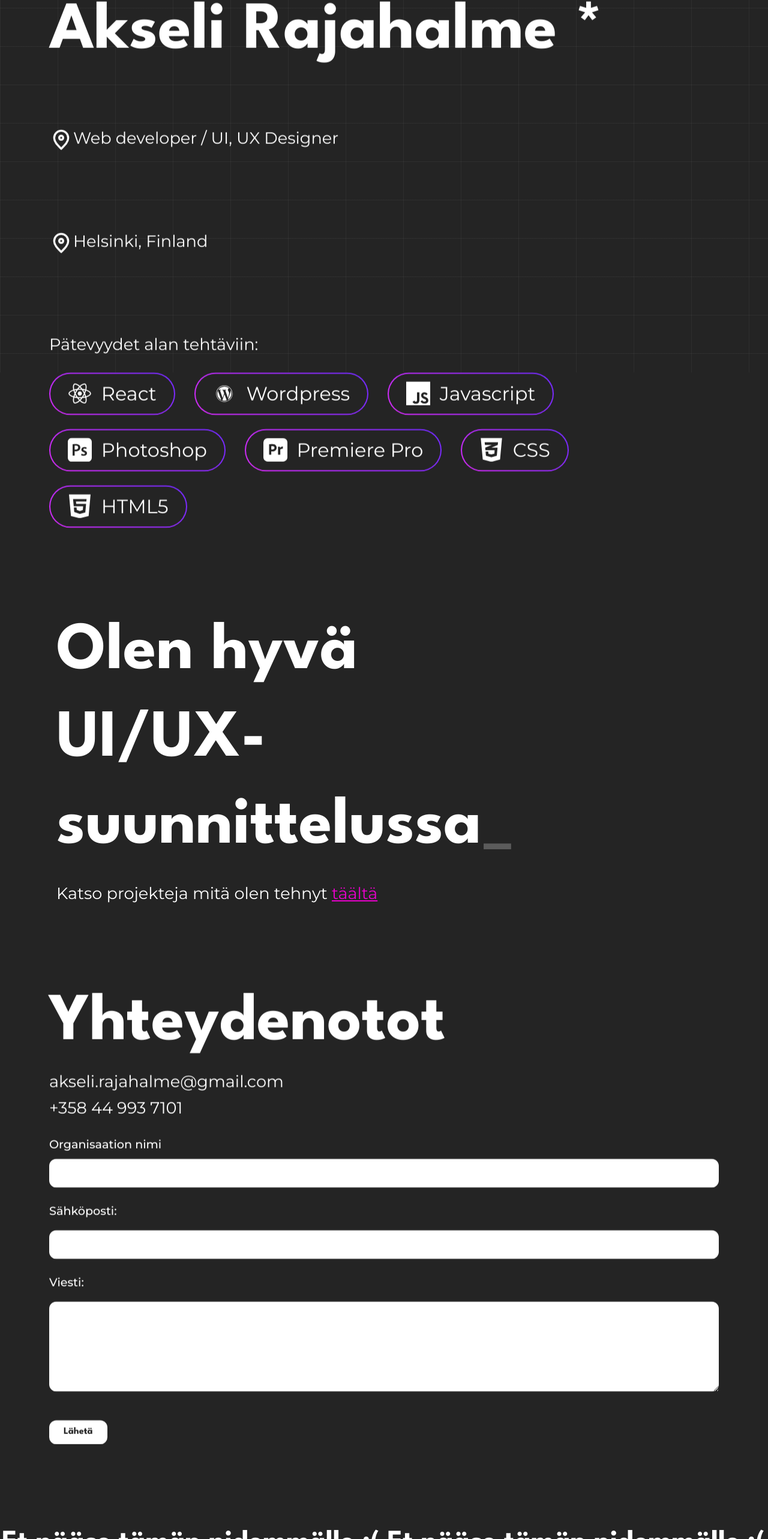
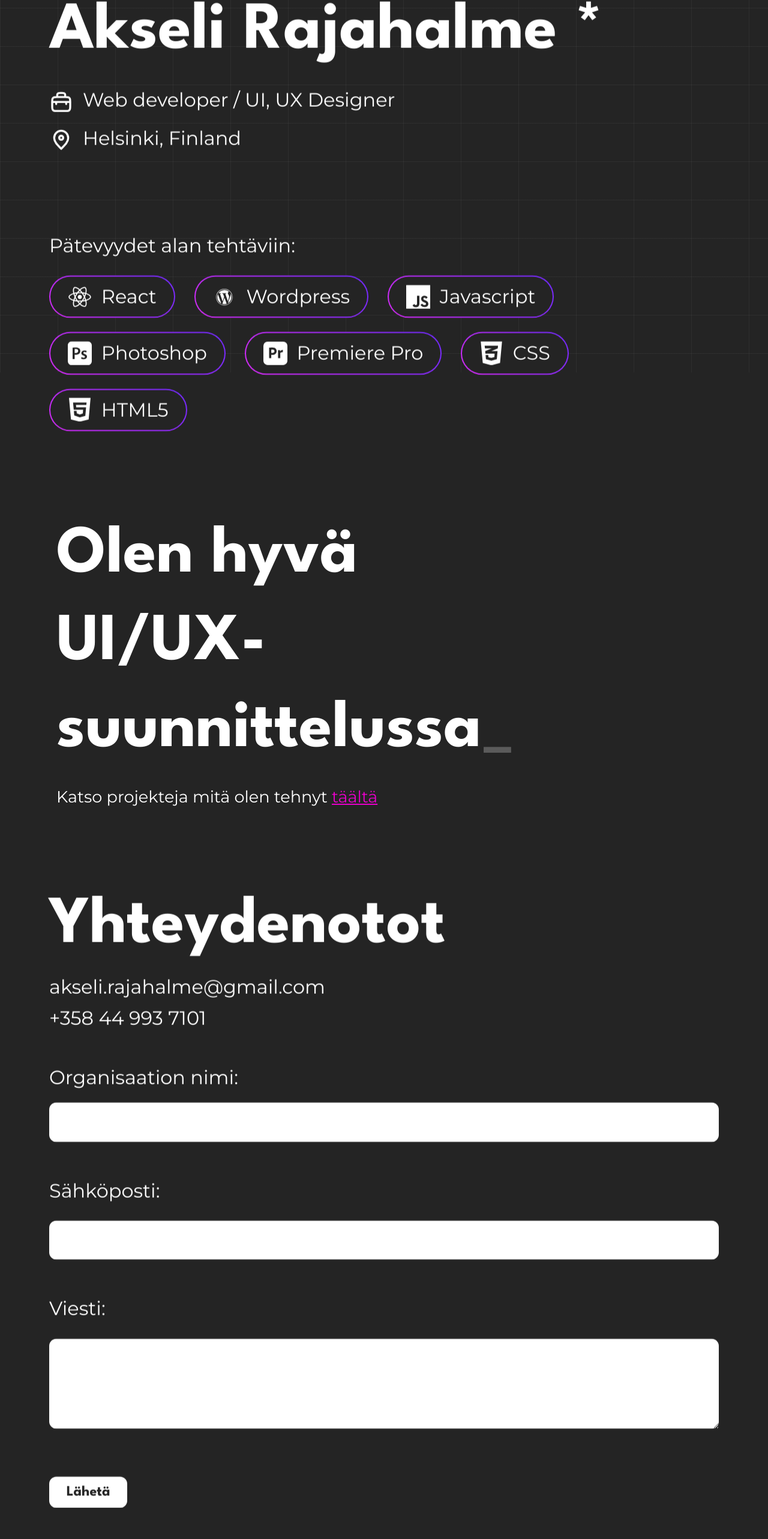
Before and after one commit to AkseliRaj/CV-SIVUSTO-V2, a React (Create React App) app in the folder cv-sivusto-v2/: page /home in a window 1280 px wide. Shown: the part 179-2745 px from the top of the page at 60% size. Built offline with nearby package versions, Linux system fonts and the light colour scheme.

Commit message:
Fixed form css, aded border to footer, fixed location styling

```diff
--- a/cv-sivusto-v2/src/CSS/FooterMarquee.css
+++ b/cv-sivusto-v2/src/CSS/FooterMarquee.css
@@ -4,8 +4,7 @@
   align-items: center;
   overflow: hidden;
   position: relative;
-  margin-bottom: 5rem;
-  margin-top: 5rem;
+  border-top: 1px solid white;
 }
 
 .marquee-track {
@@ -43,8 +42,8 @@
   align-items: center;
   overflow: hidden;
   position: relative;
-  margin-bottom: 5rem;
-  margin-top: 5rem;
+  padding-bottom: 3.5rem;
+  padding-top: 3.5rem;
 
   opacity: 0;
   transform: translateY(40px);
--- a/cv-sivusto-v2/src/CSS/Home.css
+++ b/cv-sivusto-v2/src/CSS/Home.css
@@ -9,19 +9,23 @@
   display: inline-block;
 }
 
-.location{
-
+.location img, .briefcase img {
+  margin-right: 2vh;
 }
 
-.skills-section, .header-section, .contactForm, .location {
+.location, .briefcase {
+  margin-top: 1.5vh;
+}
+
+.skills-section, .header-section, .contactForm {
     margin-bottom: 8rem;
     margin-top: 5rem;
 }
 
-.subtext, .location{
+.subtext, .location, .briefcase{
   font-family: 'Montserrat', sans-serif;
   font-weight: 400;
-  font-size:1.7rem;
+  font-size:2rem;
 }
 
 .skills-grid {
@@ -56,7 +60,7 @@
   transform: scale(1.05);
 }
 
-.skill-badge img, .location img {
+.skill-badge img, .location img, .briefcase img {
   width: 40px;
   height: 40px;
   filter: invert(100%);
--- a/cv-sivusto-v2/src/CSS/contactForm.css
+++ b/cv-sivusto-v2/src/CSS/contactForm.css
@@ -1,20 +1,22 @@
 form {
   font-family: 'Montserrat', sans-serif;
   color: #ffffff;
+  margin-top: 3rem;
 }
 
 label {
-  font-size: 1.2rem;
-  margin-bottom: 0.5rem;
-  font-weight: 500;
+  font-weight: 400;
+  font-size:2rem;
+  margin-bottom: 1rem;
 }
 
 .form-control {
   background-color: #ffffff;
   border: none;
   border-radius: 12px;
-  padding: 0.75rem 1rem;
+  padding: 1.3rem;
   font-size: 1rem;
+  margin-bottom: 2rem;
 }
 
 textarea.form-control {
@@ -24,9 +26,10 @@ textarea.form-control {
 
 .btn {
   font-family: 'League Spartan', sans-serif;
-  font-weight: 700;
+  font-weight: bold;
+  font-size: 1.5rem;
   border-radius: 12px;
-  padding: 0.5rem 1.5rem;
+  padding: .5rem 1.8rem;
   background-color: #ffffff;
   color: #242424;
   border: none;
--- a/cv-sivusto-v2/src/components/contactForm.js
+++ b/cv-sivusto-v2/src/components/contactForm.js
@@ -33,7 +33,7 @@ const ContactForm = () => {
     <div>
       <form onSubmit={handleSubmit}>
         <div className="form-group pb-4">
-          <label htmlFor="name">Organisaation nimi</label>
+          <label htmlFor="name">Organisaation nimi:</label>
           <input
             type="text"
             className="form-control grey-textarea"
--- a/cv-sivusto-v2/src/sites/Home.js
+++ b/cv-sivusto-v2/src/sites/Home.js
@@ -13,6 +13,7 @@ import prIcon from '../assets/icons/premiere.svg';
 import cssIcon from '../assets/icons/css.svg';
 import htmlIcon from '../assets/icons/html5.svg';
 import basedIcon from '../assets/icons/location.svg';
+import briefcaseIcon from '../assets/icons/briefcase.svg'
 
 
 function Home() {
@@ -33,8 +34,8 @@ function Home() {
           Akseli Rajahalme <span className="asterisk">*</span>
         </h1>
 
-        <div className="location">
-          <img src={basedIcon} alt="Location" />
+        <div className="briefcase">
+          <img src={briefcaseIcon} alt="Briefcase" />
           <span>Web developer / UI, UX Designer</span>
         </div>
         <div className="location">
```
